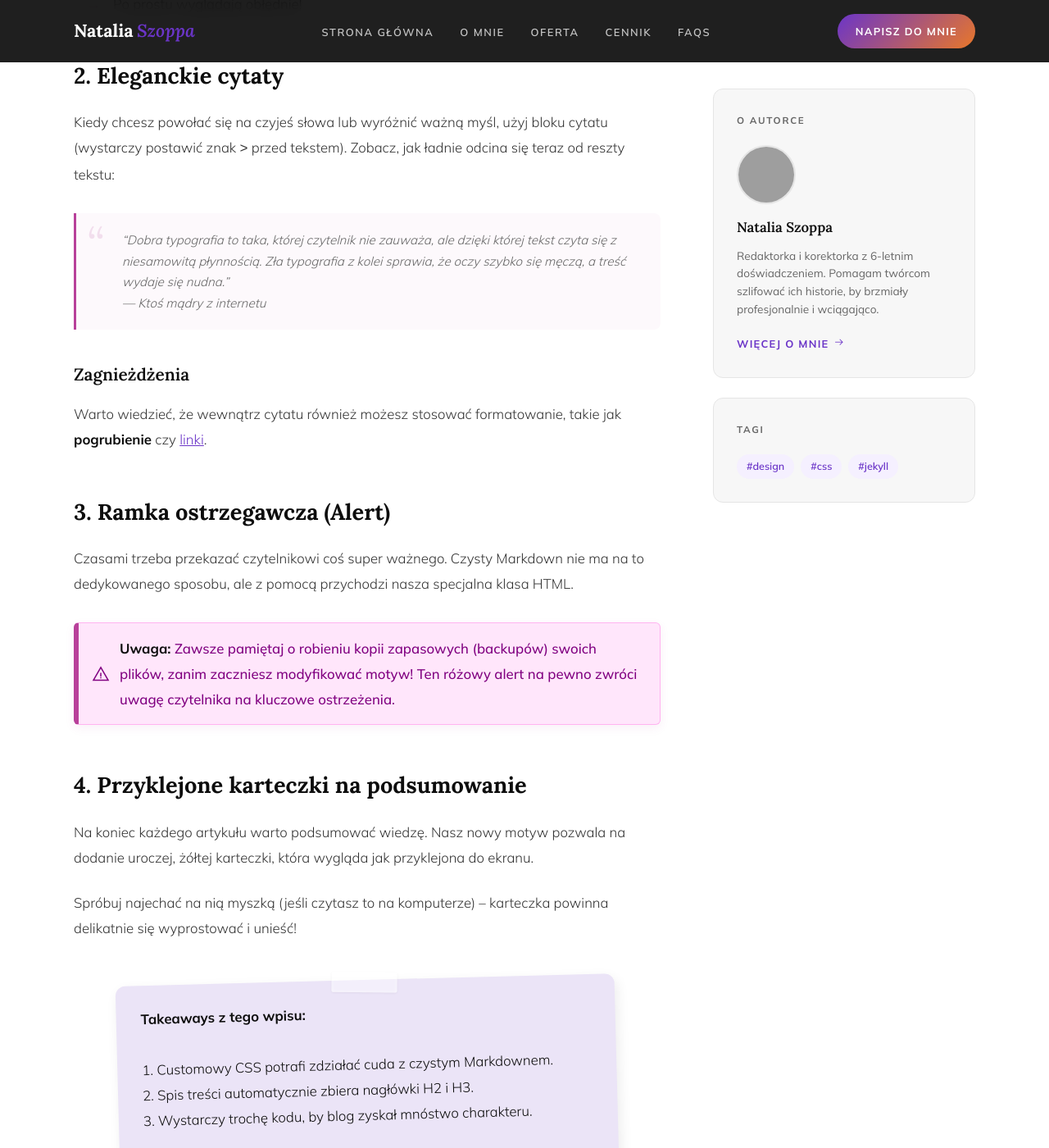
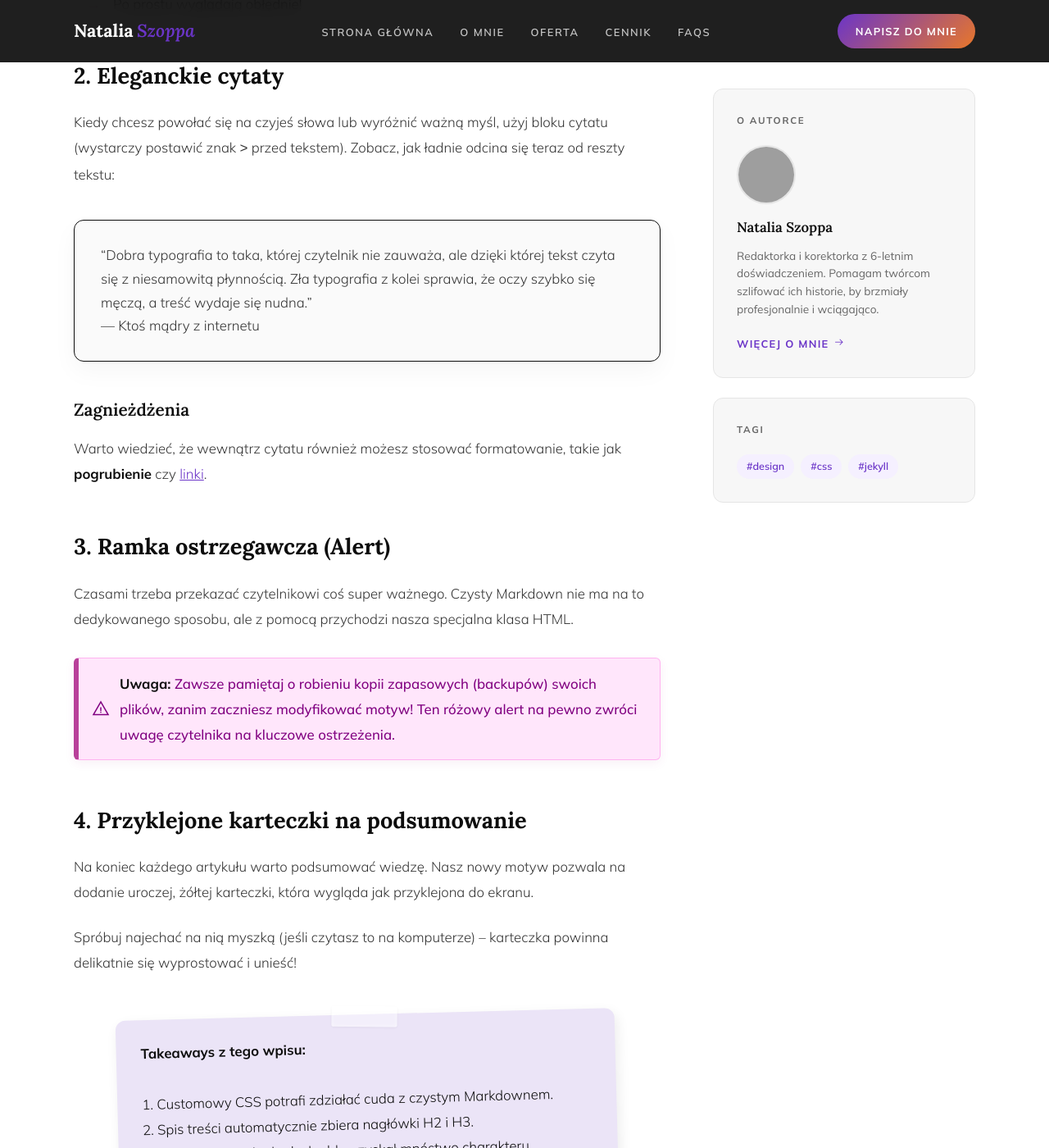
Before and after one commit to Bonnie00726/nataliaszoppa, a Jekyll site: the page built from _posts/2026-04-13-test-typografii.md, in a window 1280 px wide and 1400 px high, scrolled down 1808 px. Shown: the whole window at 82% size. Built offline with Jekyll 4.4.1, drawn with Linux system fonts in a browser that asks for light colours; grey boxes are pictures that could not be loaded.

Commit message:
Update head.html

```diff
--- a/_includes/head.html
+++ b/_includes/head.html
@@ -266,34 +266,25 @@
         font-weight: 900;
     }
 
-    /* 2. Eleganckie cytaty (dyskretne, z mniejszą czcionką i znakiem cudzysłowu) */
+   /* 2. Cytaty / Key Takeaway (jasnoszare tło, czarna ramka, zaokrąglone rogi) */
     .blog-content blockquote {
-        border-left: 3px solid var(--grad-mid);
-        background: rgba(184, 64, 154, 0.03);
-        margin: 2rem 0;
-        padding: 1.2rem 1.5rem 1.2rem 3.5rem; /* Dodatkowe miejsce po lewej na ikonę */
-        border-radius: 0 8px 8px 0;
-        font-style: italic;
-        color: var(--ink-muted);
-        position: relative;
-    }
-
-    .blog-content blockquote::before {
-        content: '\201C'; /* Znak wielkiego cudzysłowu w tle */
-        position: absolute;
-        left: 12px;
-        top: 10px;
-        font-family: var(--serif);
-        font-size: 3.5rem;
-        color: rgba(184, 64, 154, 0.15); /* Dyskretny kolor */
-        line-height: 1;
+        background-color: #fafafa; /* Bardzo jasny, neutralny szary */
+        border: 1.5px solid var(--ink); /* Ciemne obramowanie (z Twojej zmiennej) */
+        border-radius: 12px; /* Zaokrąglone rogi */
+        margin: 2.5rem 0;
+        padding: 28px 32px; /* Odpowiednia przestrzeń wewnątrz ramki */
+        color: var(--ink-soft);
+        font-family: var(--sans); /* Bezszeryfowy font (Mulish) */
+        font-style: normal; /* Usuwamy kursywę, żeby wyglądało jak na zdjęciu */
+        box-shadow: 0 12px 30px rgba(0, 0, 0, 0.04); /* Subtelny cień pod ramką */
     }
 
     .blog-content blockquote p {
         margin: 0;
-        font-size: 0.95rem; /* Zmniejszona czcionka, żeby nie krzyczała */
+        font-size: 1.05rem;
         line-height: 1.7;
     }
+
 
     /* 3. Ramka ostrzegawcza (Magenta) - z ikoną wykrzyknika */
     .alert-magenta {
```
